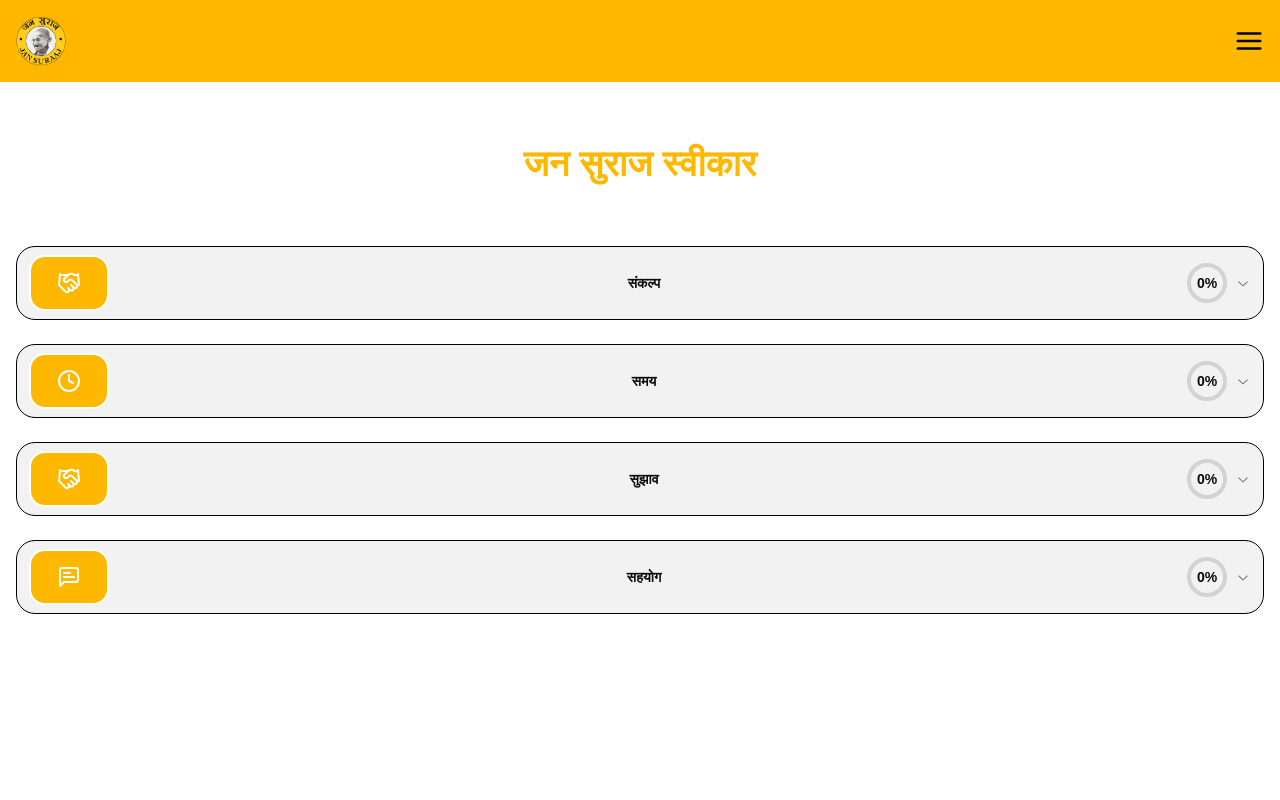
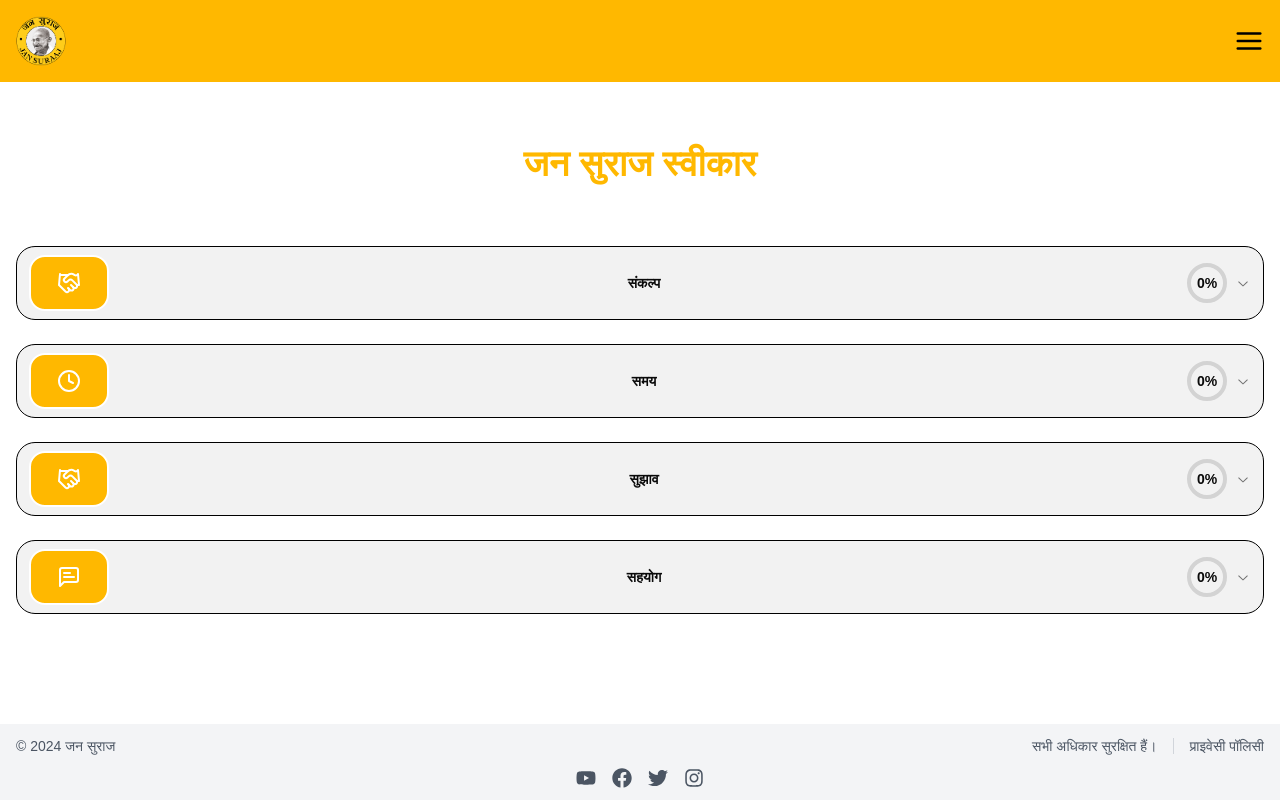
Before and after one commit to RaghavenderSingh/jsptest, a Next.js app: page /home in a window 1280 px wide. Built offline with nearby package versions, Linux system fonts and the light colour scheme.

Commit message:
added fotter

```diff
--- a/app/home/page.tsx
+++ b/app/home/page.tsx
@@ -1,3 +1,4 @@
+import Footer from "@/components/Footer";
 import Swikar from "@/components/Swikar";
 import React from "react";
 
@@ -5,6 +6,7 @@
   return (
     <div>
       <Swikar />
+      <Footer />
     </div>
   );
 }
--- /dev/null
+++ b/components/Footer.tsx
@@ -0,0 +1,39 @@
+import React from "react";
+import { FaYoutube, FaFacebook, FaTwitter, FaInstagram } from "react-icons/fa";
+
+const Footer = () => {
+  return (
+    <footer className="bg-gray-100 fixed bottom-0 left-0 w-full">
+      <div className="container mx-auto px-4 py-3">
+        <div className="flex flex-col items-center space-y-3">
+          <div className="flex flex-col sm:flex-row justify-between items-center w-full space-y-2 sm:space-y-0">
+            <p className="text-sm text-gray-600">© 2024 जन सुराज</p>
+            <div className="flex items-center space-x-4">
+              <p className="text-sm text-gray-600">सभी अधिकार सुरक्षित हैं।</p>
+              <div className="h-4 w-px bg-gray-300 hidden sm:block"></div>
+              <p className="text-sm text-gray-600 hover:text-gray-800 cursor-pointer">
+                प्राइवेसी पॉलिसी
+              </p>
+            </div>
+          </div>
+          <div className="flex space-x-4">
+            <a href="#" className="text-gray-600 hover:text-red-600">
+              <FaYoutube size={20} />
+            </a>
+            <a href="#" className="text-gray-600 hover:text-blue-600">
+              <FaFacebook size={20} />
+            </a>
+            <a href="#" className="text-gray-600 hover:text-blue-400">
+              <FaTwitter size={20} />
+            </a>
+            <a href="#" className="text-gray-600 hover:text-pink-600">
+              <FaInstagram size={20} />
+            </a>
+          </div>
+        </div>
+      </div>
+    </footer>
+  );
+};
+
+export default Footer;
--- /dev/null
+++ b/components/ui/separator.tsx
@@ -0,0 +1,31 @@
+"use client"
+
+import * as React from "react"
+import * as SeparatorPrimitive from "@radix-ui/react-separator"
+
+import { cn } from "@/lib/utils"
+
+const Separator = React.forwardRef<
+  React.ElementRef<typeof SeparatorPrimitive.Root>,
+  React.ComponentPropsWithoutRef<typeof SeparatorPrimitive.Root>
+>(
+  (
+    { className, orientation = "horizontal", decorative = true, ...props },
+    ref
+  ) => (
+    <SeparatorPrimitive.Root
+      ref={ref}
+      decorative={decorative}
+      orientation={orientation}
+      className={cn(
+        "shrink-0 bg-border",
+        orientation === "horizontal" ? "h-[1px] w-full" : "h-full w-[1px]",
+        className
+      )}
+      {...props}
+    />
+  )
+)
+Separator.displayName = SeparatorPrimitive.Root.displayName
+
+export { Separator }
--- a/package.json
+++ b/package.json
@@ -21,6 +21,7 @@
     "@radix-ui/react-icons": "^1.3.0",
     "@radix-ui/react-label": "^2.1.0",
     "@radix-ui/react-popover": "^1.1.1",
+    "@radix-ui/react-separator": "^1.1.0",
     "@radix-ui/react-slot": "^1.1.0",
     "@types/file-saver": "^2.0.7",
     "canvas": "^2.11.2",
```
Also changed, not shown: 1 other file (tests, documents, lock files or other folders).
